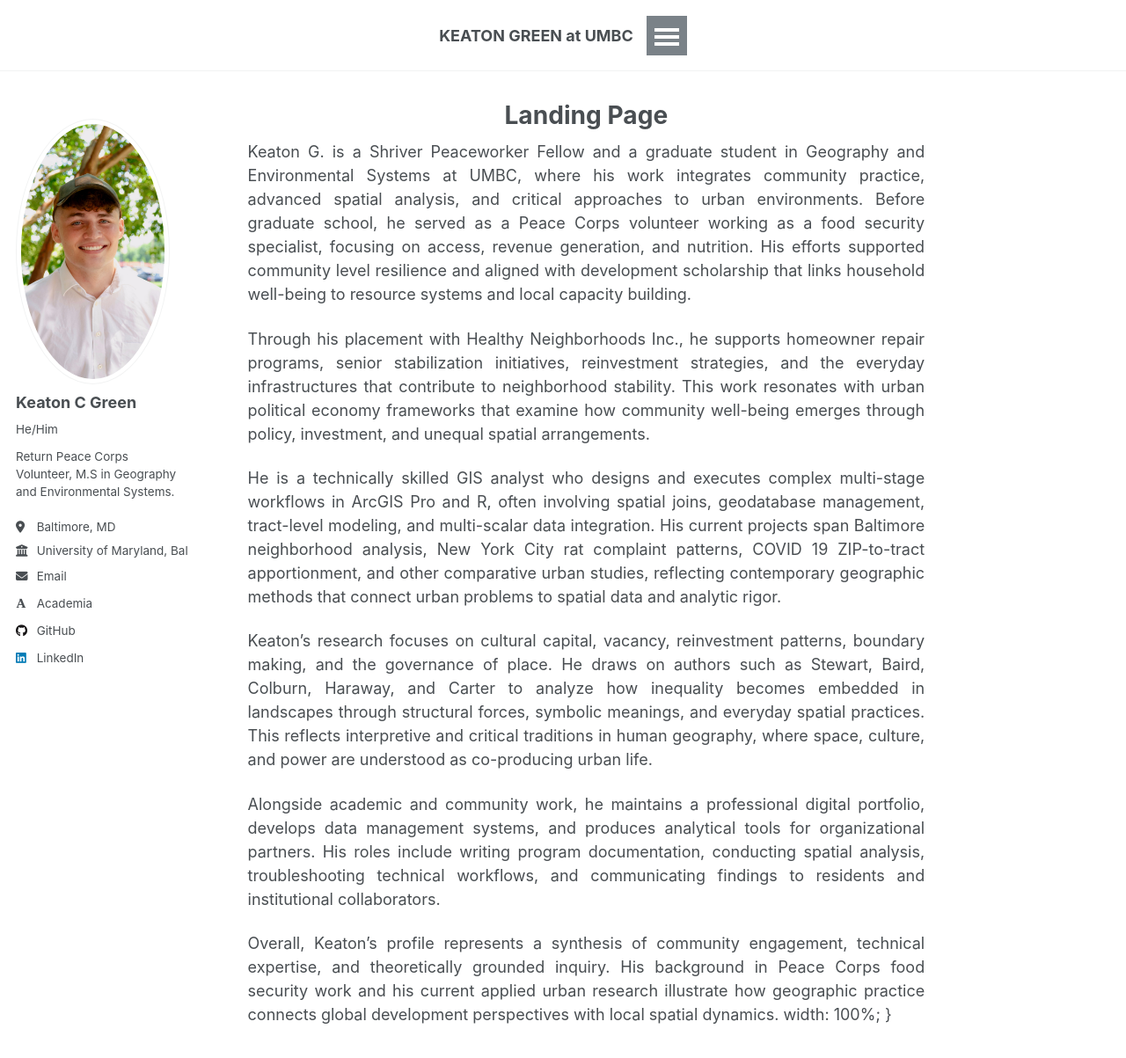
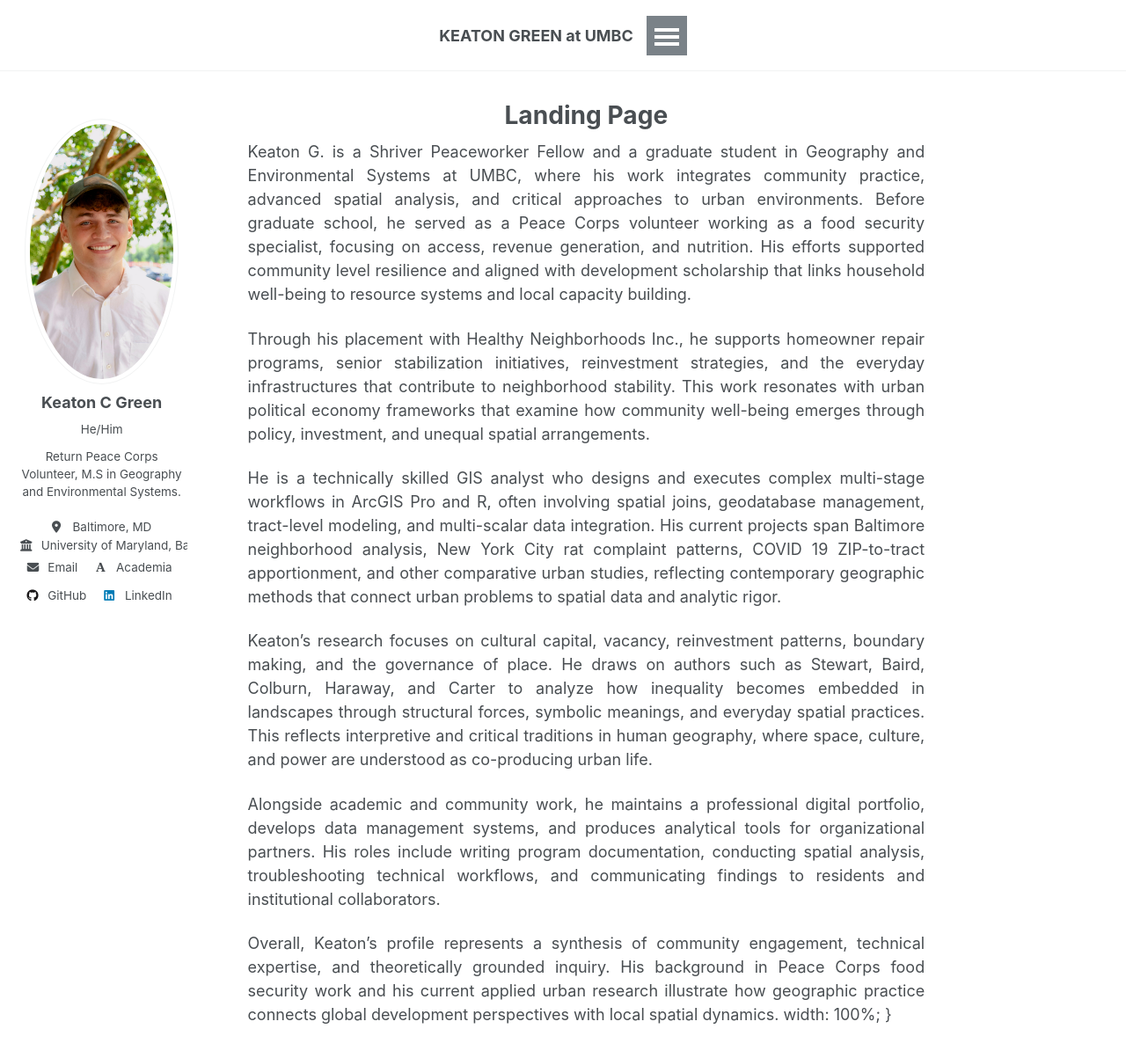
Before and after one commit to K3ATON-G1/K3ATON-G1.github.io, a Jekyll site: the page built from _pages/about.md, in a window 1280 px wide and 1400 px high. Shown: the top 1203 px of the window at 88% size. Built offline with Jekyll 4.4.1, drawn with Linux system fonts in a browser that asks for light colours; some web fonts are replaced; a script that is not in the unit is left out.

Commit message:
Update main.scss

```diff
--- a/assets/css/main.scss
+++ b/assets/css/main.scss
@@ -78,3 +78,23 @@
 .page__content p {
   text-align: justify !important;
 }
+.author__avatar {
+  text-align: center;
+}
+.author__avatar img {
+  margin-left: auto;
+  margin-right: auto;
+  display: block;
+}
+/* Center name, pronouns, short bio */
+.author__content {
+  text-align: center;
+}
+/* Center icons and links under the bio */
+.author__urls-wrapper {
+  text-align: center;
+}
+.author__urls li {
+  display: inline-block;
+  margin: 0 5px;
+}
```
